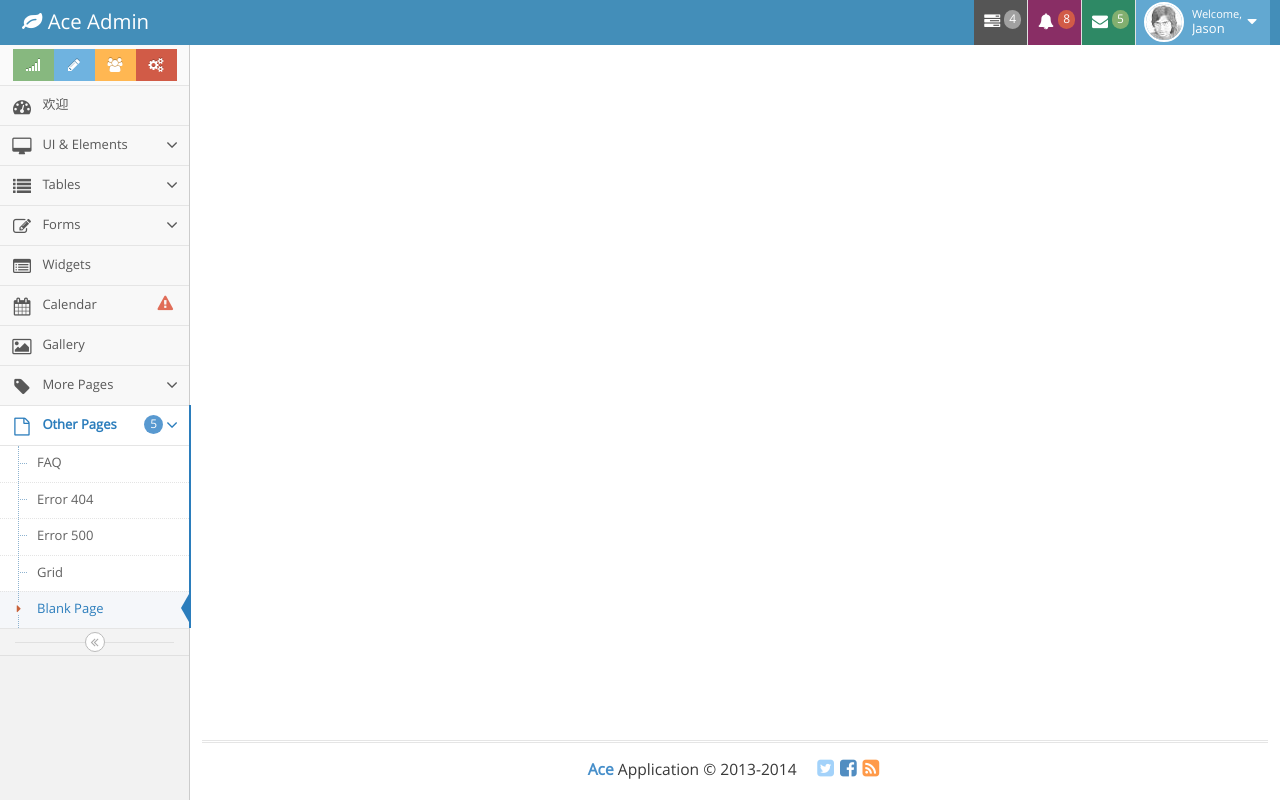
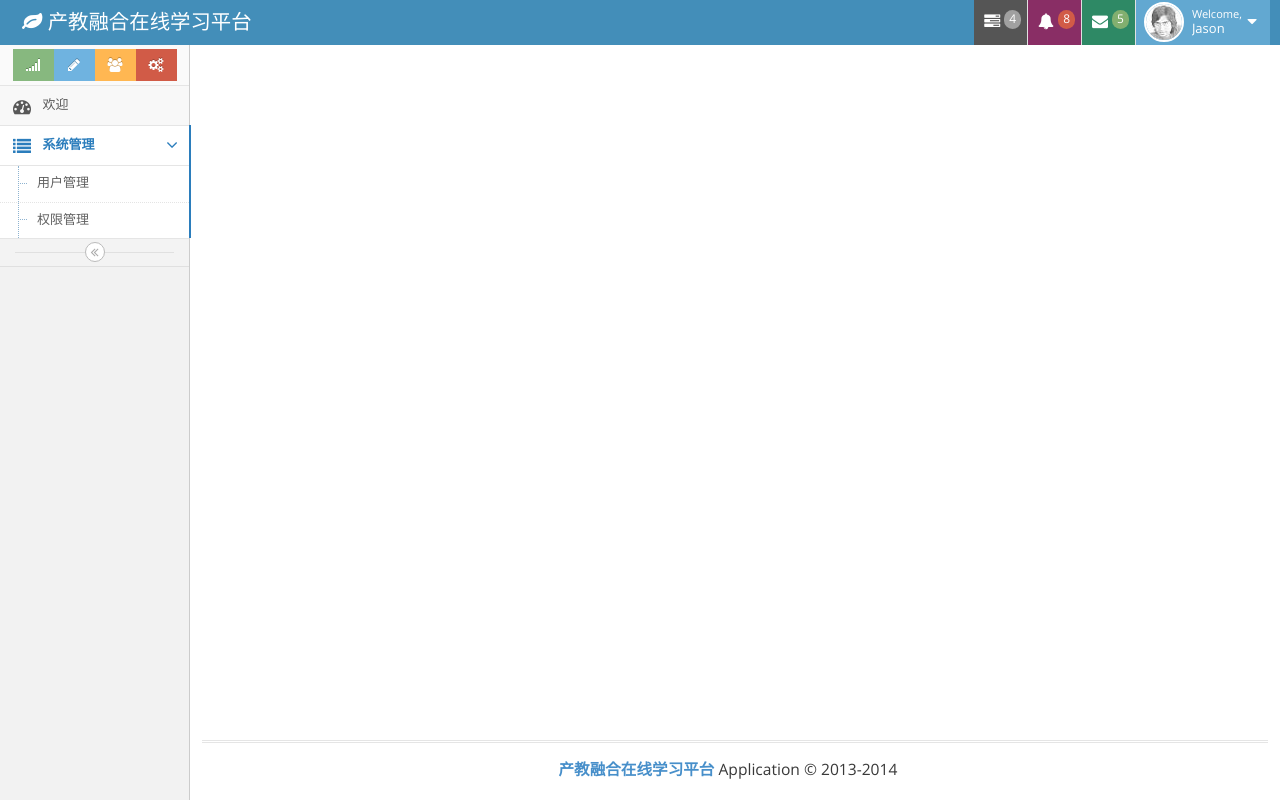
Before and after one commit to zhangsheng168/course-online-study, a Vue app in the folder admin/: page /admin in a window 1280 px wide. Before the commit this address had no page. Built offline with nearby package versions, Linux system fonts and the light colour scheme; the HTML template or start-up script is replaced by a standard one.

Commit message:
1.调整了侧边栏与底部。删除了暂时不需要的菜单。

```diff
--- a/admin/src/views/admin.vue
+++ b/admin/src/views/admin.vue
@@ -16,7 +16,7 @@
                     <a href="index.html" class="navbar-brand">
                         <small>
                             <i class="fa fa-leaf"></i>
-                            Ace Admin
+                            产教融合在线学习平台
                         </small>
                     </a>
                 </div>
@@ -365,7 +365,7 @@
                         <b class="arrow"></b>
                     </li>
 
-                    <li class="">
+                   <!-- <li class="">
                         <a href="#" class="dropdown-toggle">
                             <i class="menu-icon fa fa-desktop"></i>
                             <span class="menu-text">
@@ -561,12 +561,12 @@
                                 </ul>
                             </li>
                         </ul>
-                    </li>
+                    </li>-->
 
-                    <li class="">
+                   <li class="active open">
                         <a href="#" class="dropdown-toggle">
                             <i class="menu-icon fa fa-list"></i>
-                            <span class="menu-text"> Tables </span>
+                            <span class="menu-text"> 系统管理 </span>
 
                             <b class="arrow fa fa-angle-down"></b>
                         </a>
@@ -577,7 +577,7 @@
                             <li class="">
                                 <a href="tables.html">
                                     <i class="menu-icon fa fa-caret-right"></i>
-                                    Simple &amp; Dynamic
+                                   用户管理
                                 </a>
 
                                 <b class="arrow"></b>
@@ -586,7 +586,7 @@
                             <li class="">
                                 <a href="jqgrid.html">
                                     <i class="menu-icon fa fa-caret-right"></i>
-                                    jqGrid plugin
+                                    权限管理
                                 </a>
 
                                 <b class="arrow"></b>
@@ -594,7 +594,7 @@
                         </ul>
                     </li>
 
-                    <li class="">
+                   <!-- <li class="">
                         <a href="#" class="dropdown-toggle">
                             <i class="menu-icon fa fa-pencil-square-o"></i>
                             <span class="menu-text"> Forms </span>
@@ -770,8 +770,8 @@
                             </li>
                         </ul>
                     </li>
-
-                    <li class="active open">
+-->
+                   <!-- <li class="active open">
                         <a href="#" class="dropdown-toggle">
                             <i class="menu-icon fa fa-file-o"></i>
 
@@ -832,7 +832,7 @@
                                 <b class="arrow"></b>
                             </li>
                         </ul>
-                    </li>
+                    </li>-->
                 </ul><!-- /.nav-list -->
 
                 <div class="sidebar-toggle sidebar-collapse" id="sidebar-collapse">
@@ -842,96 +842,9 @@
 
             <div class="main-content">
                 <div class="main-content-inner">
-                    <!--<div class="breadcrumbs ace-save-state" id="breadcrumbs">
-                        <ul class="breadcrumb">
-                            <li>
-                                <i class="ace-icon fa fa-home home-icon"></i>
-                                <a href="#">Home</a>
-                            </li>
 
-                            <li>
-                                <a href="#">Other Pages</a>
-                            </li>
-                            <li class="active">Blank Page</li>
-                        </ul>&lt;!&ndash; /.breadcrumb &ndash;&gt;
+                    <div class="page-content">
 
-                        <div class="nav-search" id="nav-search">
-                            <form class="form-search">
-								<span class="input-icon">
-									<input type="text" placeholder="Search ..." class="nav-search-input" id="nav-search-input" autocomplete="off" />
-									<i class="ace-icon fa fa-search nav-search-icon"></i>
-								</span>
-                            </form>
-                        </div>&lt;!&ndash; /.nav-search &ndash;&gt;
-                    </div>
--->
-                    <div class="page-content">
-                        <!--<div class="ace-settings-container" id="ace-settings-container">
-                            <div class="btn btn-app btn-xs btn-warning ace-settings-btn" id="ace-settings-btn">
-                                <i class="ace-icon fa fa-cog bigger-130"></i>
-                            </div>
-
-                            <div class="ace-settings-box clearfix" id="ace-settings-box">
-                                <div class="pull-left width-50">
-                                    <div class="ace-settings-item">
-                                        <div class="pull-left">
-                                            <select id="skin-colorpicker" class="hide">
-                                                <option data-skin="no-skin" value="#438EB9">#438EB9</option>
-                                                <option data-skin="skin-1" value="#222A2D">#222A2D</option>
-                                                <option data-skin="skin-2" value="#C6487E">#C6487E</option>
-                                                <option data-skin="skin-3" value="#D0D0D0">#D0D0D0</option>
-                                            </select>
-                                        </div>
-                                        <span>&nbsp; Choose Skin</span>
-                                    </div>
-
-                                    <div class="ace-settings-item">
-                                        <input type="checkbox" class="ace ace-checkbox-2 ace-save-state" id="ace-settings-navbar" autocomplete="off" />
-                                        <label class="lbl" for="ace-settings-navbar"> Fixed Navbar</label>
-                                    </div>
-
-                                    <div class="ace-settings-item">
-                                        <input type="checkbox" class="ace ace-checkbox-2 ace-save-state" id="ace-settings-sidebar" autocomplete="off" />
-                                        <label class="lbl" for="ace-settings-sidebar"> Fixed Sidebar</label>
-                                    </div>
-
-                                    <div class="ace-settings-item">
-                                        <input type="checkbox" class="ace ace-checkbox-2 ace-save-state" id="ace-settings-breadcrumbs" autocomplete="off" />
-                                        <label class="lbl" for="ace-settings-breadcrumbs"> Fixed Breadcrumbs</label>
-                                    </div>
-
-                                    <div class="ace-settings-item">
-                                        <input type="checkbox" class="ace ace-checkbox-2" id="ace-settings-rtl" autocomplete="off" />
-                                        <label class="lbl" for="ace-settings-rtl"> Right To Left (rtl)</label>
-                                    </div>
-
-                                    <div class="ace-settings-item">
-                                        <input type="checkbox" class="ace ace-checkbox-2 ace-save-state" id="ace-settings-add-container" autocomplete="off" />
-                                        <label class="lbl" for="ace-settings-add-container">
-                                            Inside
-                                            <b>.container</b>
-                                        </label>
-                                    </div>
-                                </div>&lt;!&ndash; /.pull-left &ndash;&gt;
-
-                                <div class="pull-left width-50">
-                                    <div class="ace-settings-item">
-                                        <input type="checkbox" class="ace ace-checkbox-2" id="ace-settings-hover" autocomplete="off" />
-                                        <label class="lbl" for="ace-settings-hover"> Submenu on Hover</label>
-                                    </div>
-
-                                    <div class="ace-settings-item">
-                                        <input type="checkbox" class="ace ace-checkbox-2" id="ace-settings-compact" autocomplete="off" />
-                                        <label class="lbl" for="ace-settings-compact"> Compact Sidebar</label>
-                                    </div>
-
-                                    <div class="ace-settings-item">
-                                        <input type="checkbox" class="ace ace-checkbox-2" id="ace-settings-highlight" autocomplete="off" />
-                                        <label class="lbl" for="ace-settings-highlight"> Alt. Active Item</label>
-                                    </div>
-                                </div>&lt;!&ndash; /.pull-left &ndash;&gt;
-                            </div>&lt;!&ndash; /.ace-settings-box &ndash;&gt;
-                        </div>--><!-- /.ace-settings-container -->
 
                         <div class="row">
                             <div class="col-xs-12">
@@ -948,24 +861,12 @@
                 <div class="footer-inner">
                     <div class="footer-content">
 						<span class="bigger-120">
-							<span class="blue bolder">Ace</span>
+							<span class="blue bolder">产教融合在线学习平台</span>
 							Application &copy; 2013-2014
 						</span>
 
                         &nbsp; &nbsp;
-                        <span class="action-buttons">
-							<a href="#">
-								<i class="ace-icon fa fa-twitter-square light-blue bigger-150"></i>
-							</a>
 
-							<a href="#">
-								<i class="ace-icon fa fa-facebook-square text-primary bigger-150"></i>
-							</a>
-
-							<a href="#">
-								<i class="ace-icon fa fa-rss-square orange bigger-150"></i>
-							</a>
-						</span>
                     </div>
                 </div>
             </div>
```
